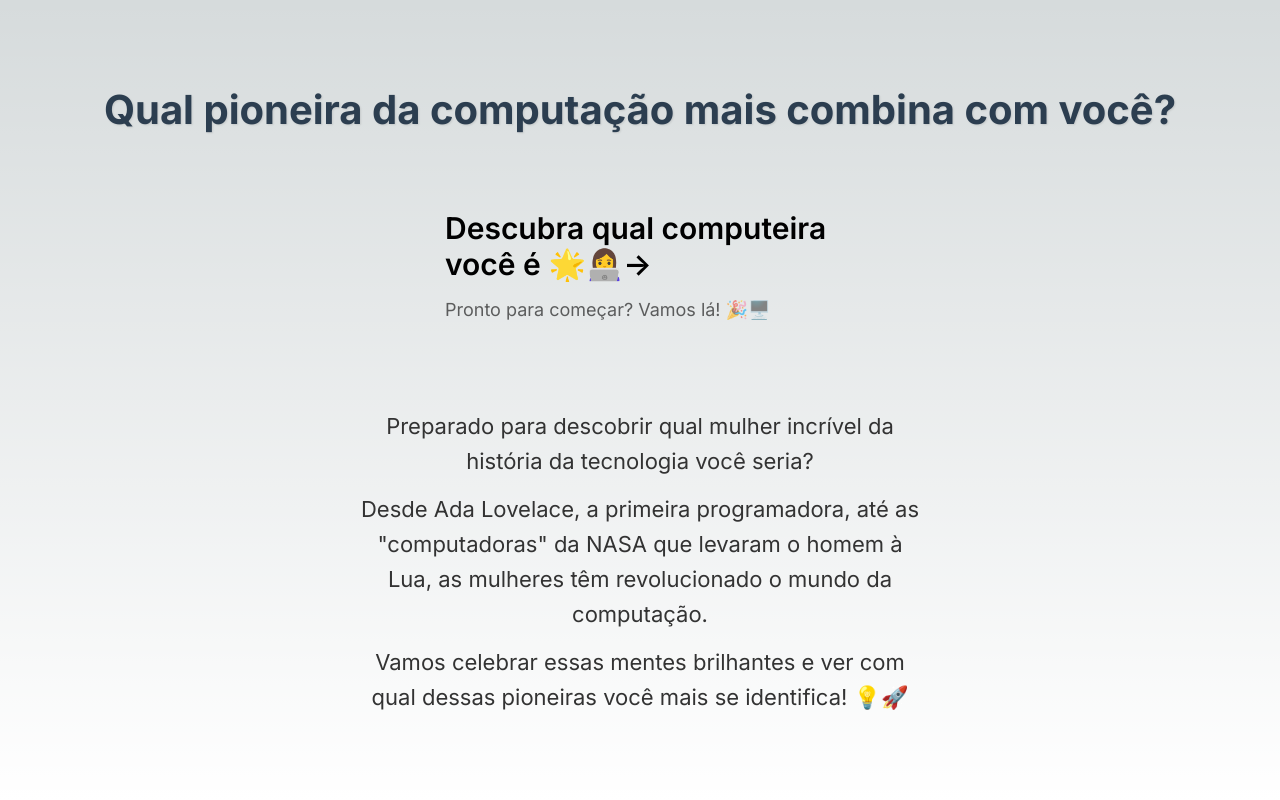
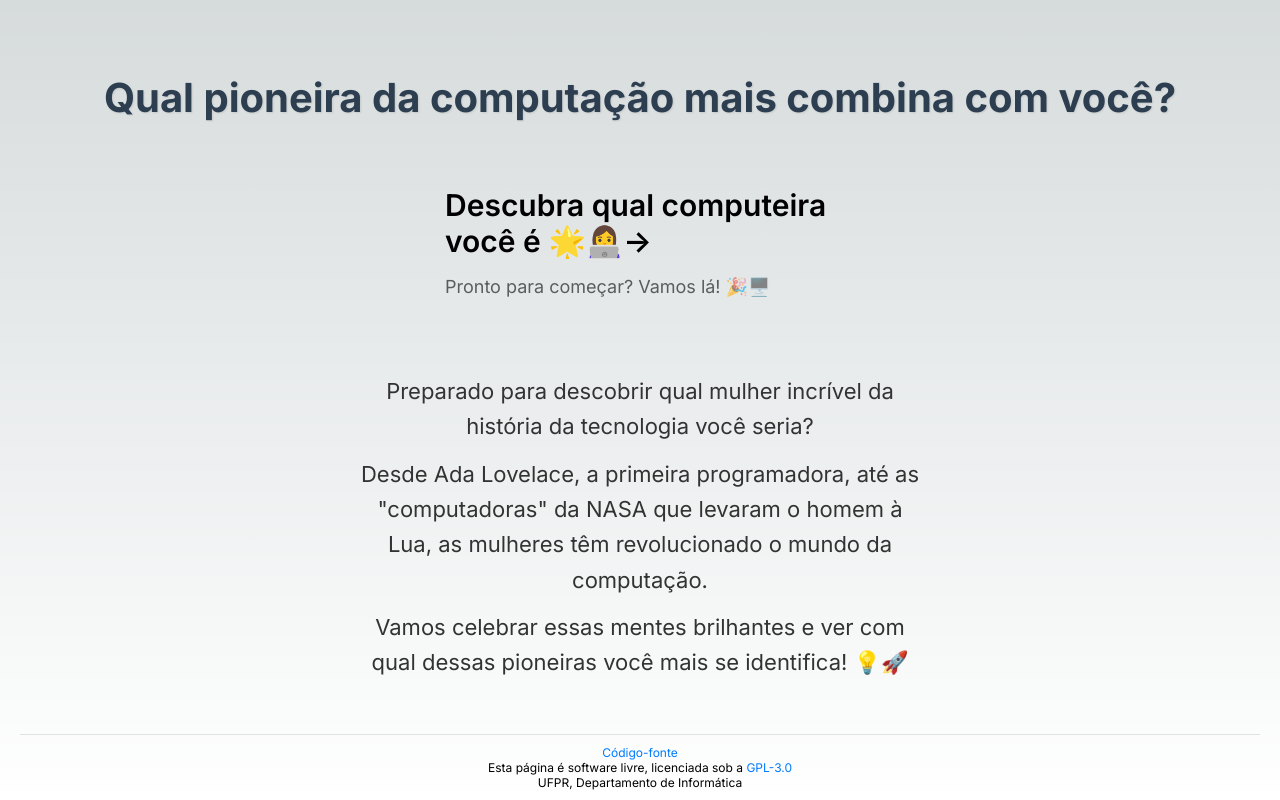
Before and after one commit to nightshade-tea/icc, a Next.js app: page / in a window 1280 px wide. Built offline with nearby package versions, Linux system fonts and the light colour scheme.

Commit message:
add footer

```diff
--- a/src/app/page.js
+++ b/src/app/page.js
@@ -3,6 +3,7 @@ import styles from "@/styles/page.module.css";
 export default function Index() {
   return (
     <main className={styles.main}>
+      <div className={styles.content}>
         <h1 className={styles.title}>
           Qual pioneira da computação mais combina com você?
         </h1>
@@ -25,6 +26,12 @@ export default function Index() {
             Vamos celebrar essas mentes brilhantes e ver com qual dessas pioneiras você mais se identifica! 💡🚀
           </p>
         </div>
+      </div>
+      <footer className={styles.footer}>
+        <p><a href="https://github.com/nightshade-tea/icc">Código-fonte</a></p>
+        <p>Esta página é software livre, licenciada sob a <a href="https://www.gnu.org/licenses/gpl-3.0.en.html">GPL-3.0</a></p>
+        <p>UFPR, Departamento de Informática</p>
+      </footer>
    </main>
   );
 }
--- a/src/styles/page.module.css
+++ b/src/styles/page.module.css
@@ -10,12 +10,15 @@
   align-items: center;
   min-height: 100vh;
   overflow-y: scroll;
-  padding: 1rem;
+  padding: 1rem 1rem 0.5rem 1rem;
 }
 
 @media (max-width: 600px) {
   .main {
     padding: 0.5rem;
+  }
+  .content {
+    max-width: calc(100vw - 0.5rem);
   }
 }
 
@@ -142,6 +145,31 @@
   transform: translateZ(0);
 }
 
-.logo {
+.content {
+  flex: 1;
+  display: flex;
+  flex-direction: column;
+  justify-content: space-evenly;
+  max-width: calc(100vw - 1rem);
+}
+
+.footer {
+  width: 100%;
   position: relative;
+  padding-top: 0.5rem;
+  bottom: 0;
+  color: #000000;
+  text-align: center;
+  font-size: 0.6rem;
+  border-top: 1px rgba(0, 0, 0, 0.1) solid;
+  margin-top: auto;
 }
+
+.footer a {
+  color: #007bff;
+  text-decoration: none;
+}
+
+.footer a:hover {
+  text-decoration: underline;
+}
```
Lines whose indentation alone changed are shown as unchanged.
